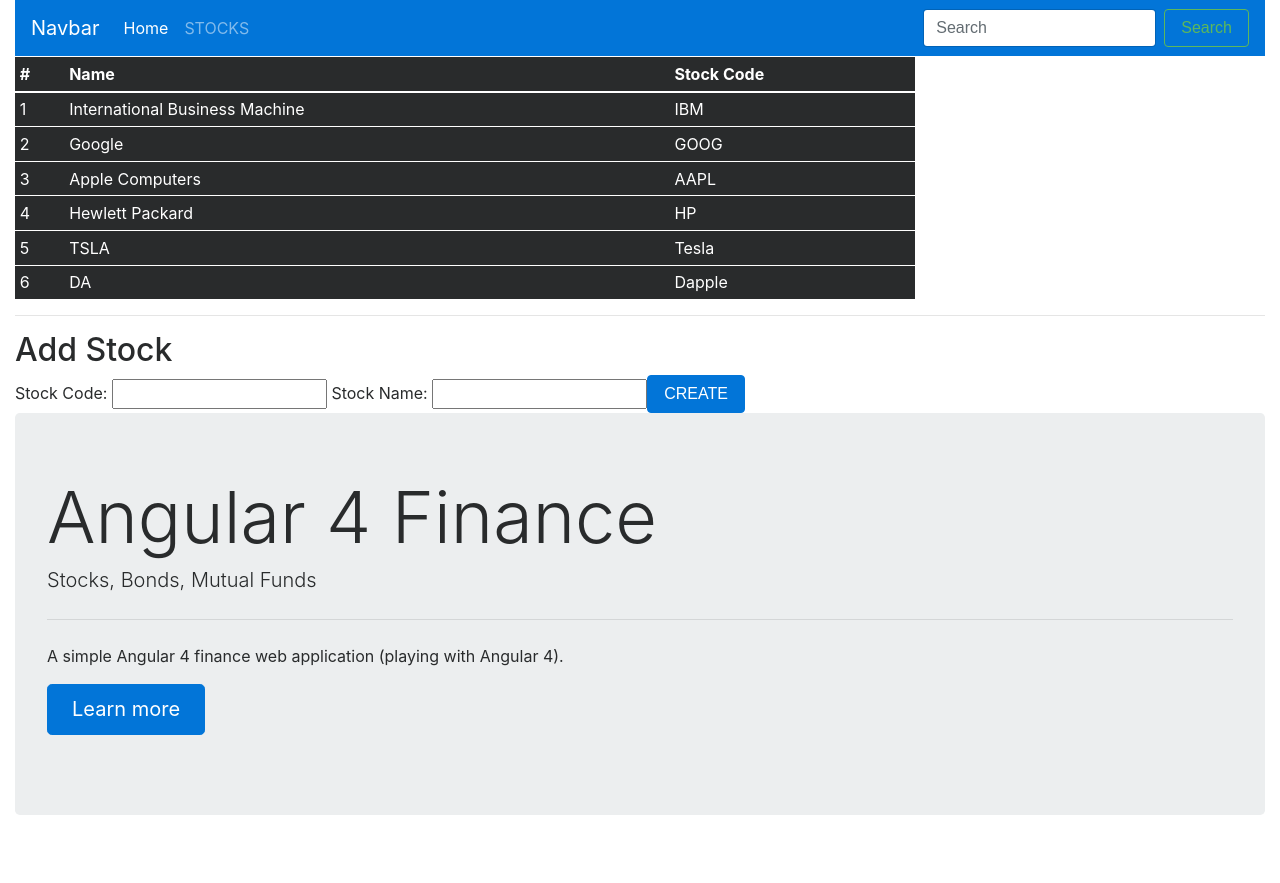
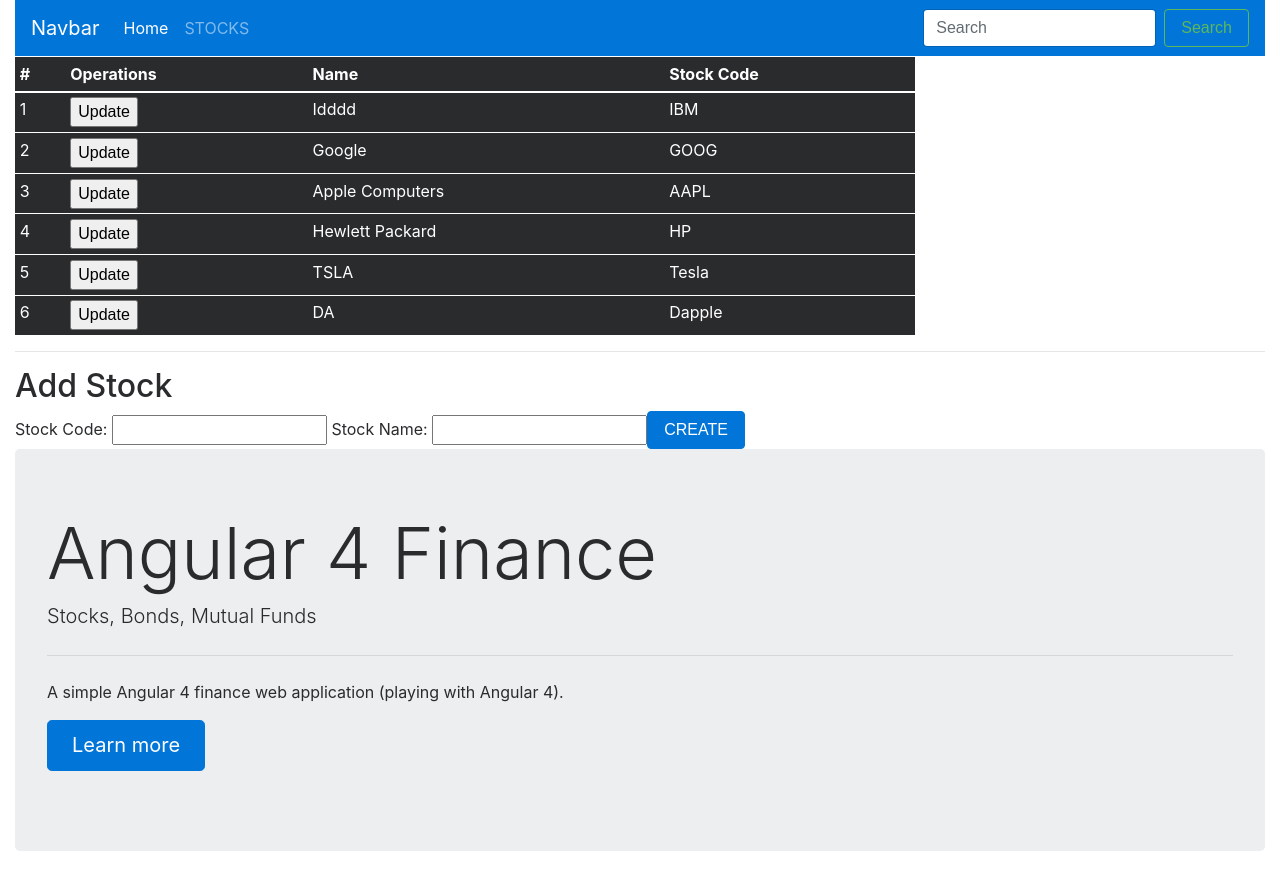
Before and after one commit to daedalus1215/PlayingAngular, an Angular app: page / in a window 1280 px wide. Before the commit the page ends 847 px from the top, so only its background shows below. Built offline with nearby package versions, Linux system fonts and the light colour scheme; data requests are answered from the project's data file.

Commit message:
Update now is working.

```diff
--- a/json-server/db.json
+++ b/json-server/db.json
@@ -1,9 +1,9 @@
 {
   "stocks": [
     {
-      "id": 1,
+      "name": "Idddd",
       "stockCode": "IBM",
-      "name": "International Business Machine"
+      "id": 1
     },
     {
       "id": 2,
--- a/src/app/dashboard/dashboard.component.html
+++ b/src/app/dashboard/dashboard.component.html
@@ -1,15 +1,26 @@
+<div *ngIf="updateEnabled">
+  Stock Code: <input #updateStockCode [value]="selectedStock.stockCode"/>
+  Stock Name: <input #updateStockName [value]="selectedStock.name">
+  <button type="button" (click)="updateStock(updateStockCode.value, updateStockName.value)">
+    UPDATE
+  </button>
+</div>
+
+
 
 <div class="m-x-auto p-a-2" style="width: 900px">
   <table class="table table-striped table-inverse table-sm center">
     <thead>
       <tr>
         <th>#</th>
+        <th>Operations </th>
         <th>Name </th>
-        <th>Stock Code</th>
+        <th>Stock Code </th>
       </tr>
     </thead>
     <tr *ngFor="let stock of stocks">
       <td>{{ stock.id }}</td>
+      <td><button type="button" (click)="loadDetails(stock)">Update</button></td>
       <td>{{ stock.name}}</td>
       <td>{{ stock.stockCode }}</td>
     </tr>
--- a/src/app/dashboard/dashboard.component.ts
+++ b/src/app/dashboard/dashboard.component.ts
@@ -9,6 +9,8 @@
 })
 export class DashboardComponent implements OnInit {
   stocks: string[];
+  selectedStock: any;
+  updateEnabled = false;
 
   constructor(private stocksService: StocksService) {}
 
@@ -28,4 +30,14 @@
     this.stocksService.createStock(newStockCode, newName).subscribe();
     location.reload();
   }
+
+  updateStock(newStockCode: string, newName: string) {
+    this.stocksService.updateStock(this.selectedStock.id, newStockCode, newName).subscribe();
+    location.reload();
+  }
+
+  loadDetails(stock: any) {
+    this.updateEnabled = true;
+    this.selectedStock = stock;
+  }
 }
--- a/src/app/stocks/stocks-service/stocks.service.ts
+++ b/src/app/stocks/stocks-service/stocks.service.ts
@@ -30,4 +30,11 @@
     getStockMarkets(): string[] {
         return  ['EU', 'US', 'NASDAQ', 'EURONEXT', 'HKSE'];
     }
+
+    updateStock(stockId: string, newStockCode: string, newName: string): Observable<any> {
+        return this.http.put('http://localhost:3000/stocks/' + stockId, {
+            name: newName,
+            stockCode: newStockCode
+        });
+    }
 }
```
